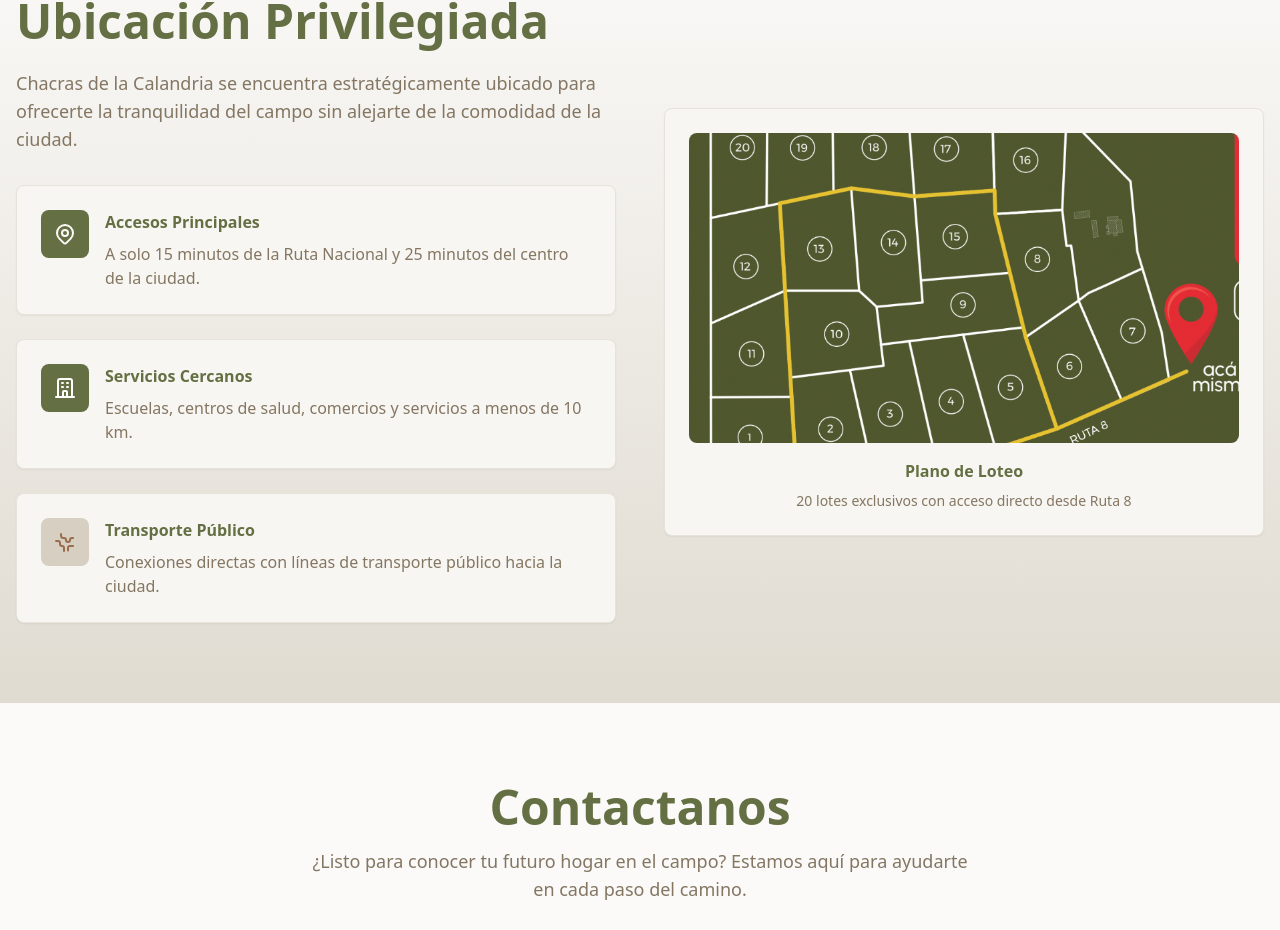
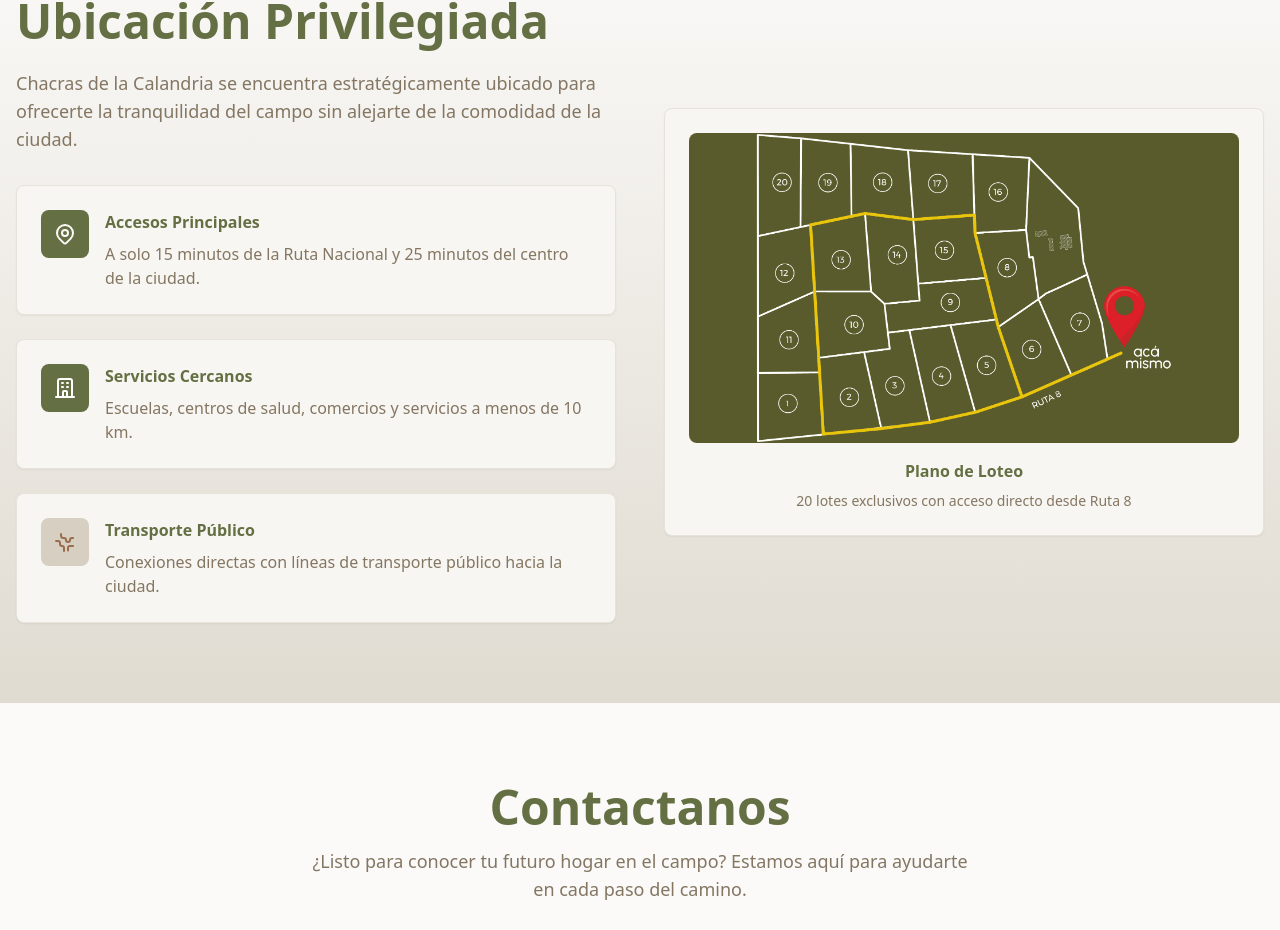
Before and after one commit to Happenmarketing/chacrasdelacalandria, a React (Vite) app: page / in a window 1280 px wide. Shown: the part 2471-3401 px from the top of the page. Built offline with nearby package versions, Linux system fonts and the light colour scheme.

Commit message:
Update lot map image
Replaced the existing lot map image with the newly provided one.

```diff
--- a/src/components/LocationSection.tsx
+++ b/src/components/LocationSection.tsx
@@ -81,7 +81,7 @@ const LocationSection = () => {
             <Card id="plano-loteo" className="mt-6 border border-border">
               <CardContent className="p-6">
                 <div className="aspect-video bg-muted rounded-lg overflow-hidden">
-                  <img src="/lovable-uploads/bfd71777-c40c-43c1-81a5-5eea7a82bfe8.png" alt="Mapa de lotes Chacras de la Calandria" className="w-full h-full object-cover" />
+                  <img src="/lovable-uploads/1b00c1f3-c440-437b-bfd6-3e41088c081b.png" alt="Mapa de lotes Chacras de la Calandria" className="w-full h-full object-cover" />
                 </div>
                 <div className="mt-4 text-center">
                   <h3 className="font-semibold text-primary mb-2">Plano de Loteo</h3>
```
Also changed, not shown: public/lovable-uploads/1b00c1f3-c440-437b-bfd6-3e41088c081b.png (added).
